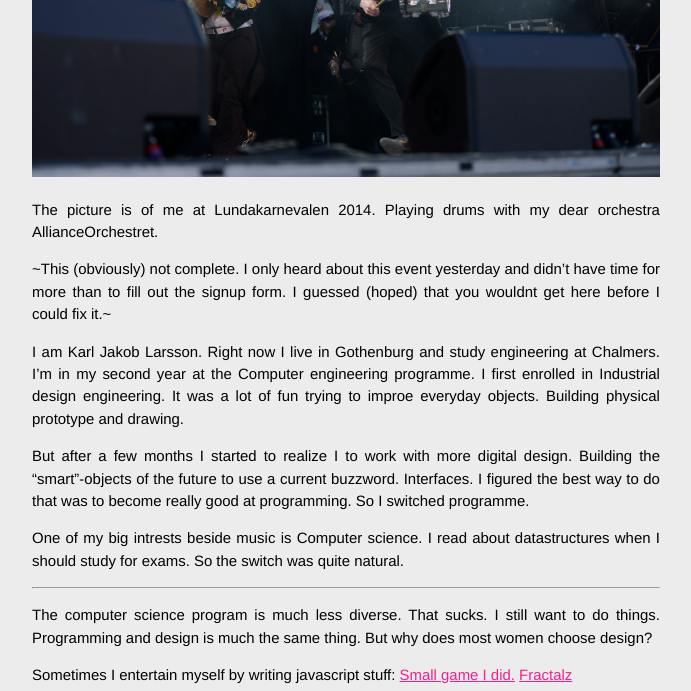
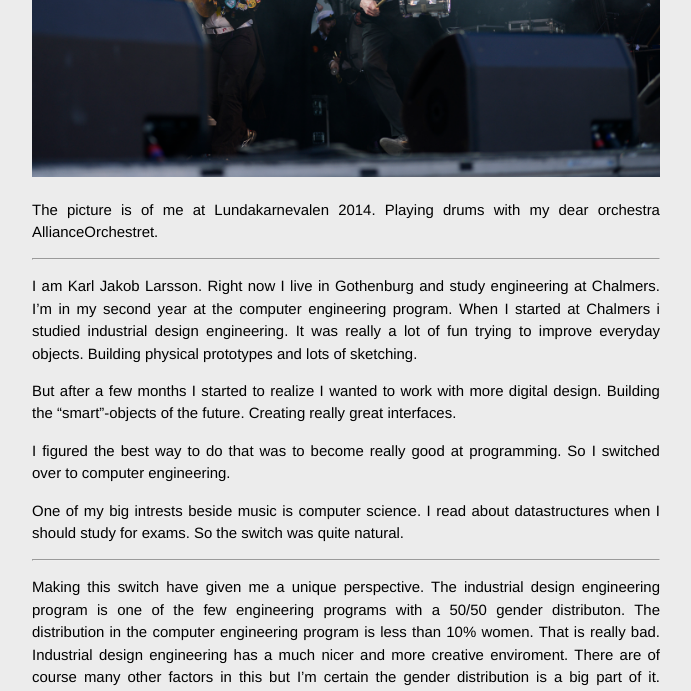
Before and after one commit to karljakoblarsson/karljakoblarsson.github.io, a Jekyll site: the page built from _posts/2014-10-31-spotify-bio.md, in a window 1280 px wide and 1400 px high, scrolled down 451 px. Shown: the top 691 px of the window, without its empty margins (294-985 px from the left). Built offline with Jekyll 4.4.1, drawn with Linux system fonts in a browser that asks for light colours; Markdown is read by kramdown in place of the engine named in the settings; some of the changed text lies outside the part shown.

Commit message:
moar done.

```diff
--- a/_posts/2014-10-31-spotify-bio.md
+++ b/_posts/2014-10-31-spotify-bio.md
@@ -12,45 +12,64 @@
 The picture is of me at Lundakarnevalen 2014.
 Playing drums with my dear orchestra AllianceOrchestret.
 
-~This (obviously) not complete.
-I only heard about this event yesterday and didn't have time for more than to
-fill out the signup form.
-I guessed (hoped) that you wouldnt get here before I could fix it.~
-
+-----------------------------------------------
 
 I am Karl Jakob Larsson.
 Right now I live in Gothenburg and study engineering at Chalmers.
-I'm in my second year at the Computer engineering programme.
-I first enrolled in Industrial design engineering.
-It was a lot of fun trying to improe everyday objects.
-Building physical prototype and drawing.
+I'm in my second year at the computer engineering program.
+When I started at Chalmers i studied industrial design engineering.
+It was really a lot of fun trying to improve everyday objects.
+Building physical prototypes and lots of sketching.
 
-But after a few months I started to realize I to work with more digital design.
-Building the "smart"-objects of the future to use a current buzzword.
-Interfaces.
+But after a few months I started to realize I wanted to work with more digital design.
+Building the "smart"-objects of the future.
+Creating really great interfaces.
+
 I figured the best way to do that was to become really good at programming.
-So I switched programme.
+So I switched over to computer engineering.
 
-One of my big intrests beside music is Computer science.
+One of my big intrests beside music is computer science.
 I read about datastructures when I should study for exams.
 So the switch was quite natural.
 
 
 --------------------------------------------------------------------------------
-The computer science program is much less diverse.
-That sucks.
-I still want to do things.
-Programming and design is much the same thing.
-But why does most women choose design?
+Making this switch have given me a unique perspective.
+The industrial design engineering program is one of the few engineering programs
+with a 50/50 gender distributon.
+The distribution in the computer engineering program is less than 10% women.
+That is really bad.
+Industrial design engineering has a much nicer and more creative enviroment.
+There are of course many other factors in this but I'm certain the gender distribution
+is a big part of it.
+Programming is a really creative endevor,
+and I think that the education suffer from the bad gender distrbution.
 
 
+Programming and design is really similar in my mind. Both are different parts
+of the same process.
+
+
+--------------------------------------------------------------------------------
+
 Sometimes I entertain myself by writing javascript stuff:
-[Small game I did.](https://rawgit.com/karljakoblarsson/Drive-Away/master/index.html)
-[Fractalz](https://rawgit.com/karljakoblarsson/Fractalz/master/index.html)
+- [Small game I did.](https://rawgit.com/karljakoblarsson/Drive-Away/master/index.html)
+  A small game i wanted to test. Written in raw javascript with canvas.
+  Lots of things are missing. Most notably sound and nice visuals.
+- [Fractalz](https://rawgit.com/karljakoblarsson/Fractalz/master/index.html)
+  Trying to render the [Fractal Flame](https://www.google.com/search?q=fractal+flame)
+  algorithm i js. It works but is really slow.
+  A few parts of the algorithm is missing. But it can do cool visuals still.
+  The interface is code. There should probably be some kind of editor for the flames
+  in the future.
 
-More stuff I've done:
+
+Find more stuff I've done:
+
 [github.com/karljakoblarsson](http://github.com/karljakoblarsson)
+
 [soundcloud.com/karllarz](http://soundcloud.com/karllarz)
 
 
+
 ![Me playing snaredrum during the Chalmers Cortége]({{ site.url}}/images/karljakoblarsson-cortege14.jpg)
```
